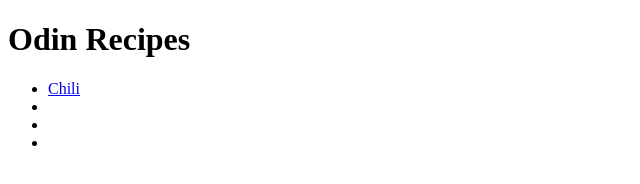
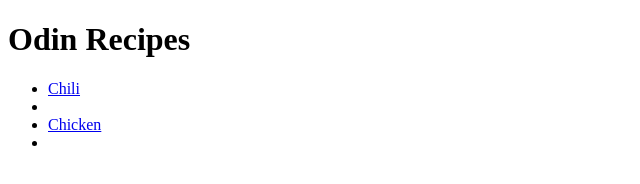
Before and after one commit to Kappa5400/odin-recipes, a plain HTML site: page index.html in a window 1280 px wide. Shown: the full height of the page, 0-640 px from the left. Drawn offline with Linux system fonts and the light colour scheme.

Commit message:
Fix chicken formatting.

```diff
--- a/index.html
+++ b/index.html
@@ -9,7 +9,7 @@
    <h1>Odin Recipes</h1>
     <ul>
      <li><a href="recipes/chili.html">Chili</a><li>
-     <li><a href="recipes/chicken.html"<Chicken<a><li>
-     </ul>
+     <li><a href="recipes/chicken.html">Chicken</a><li>
+    </ul>
 
 </html>
```
Also changed, not shown: recipes/Chicken.html (+3 -3 lines).
